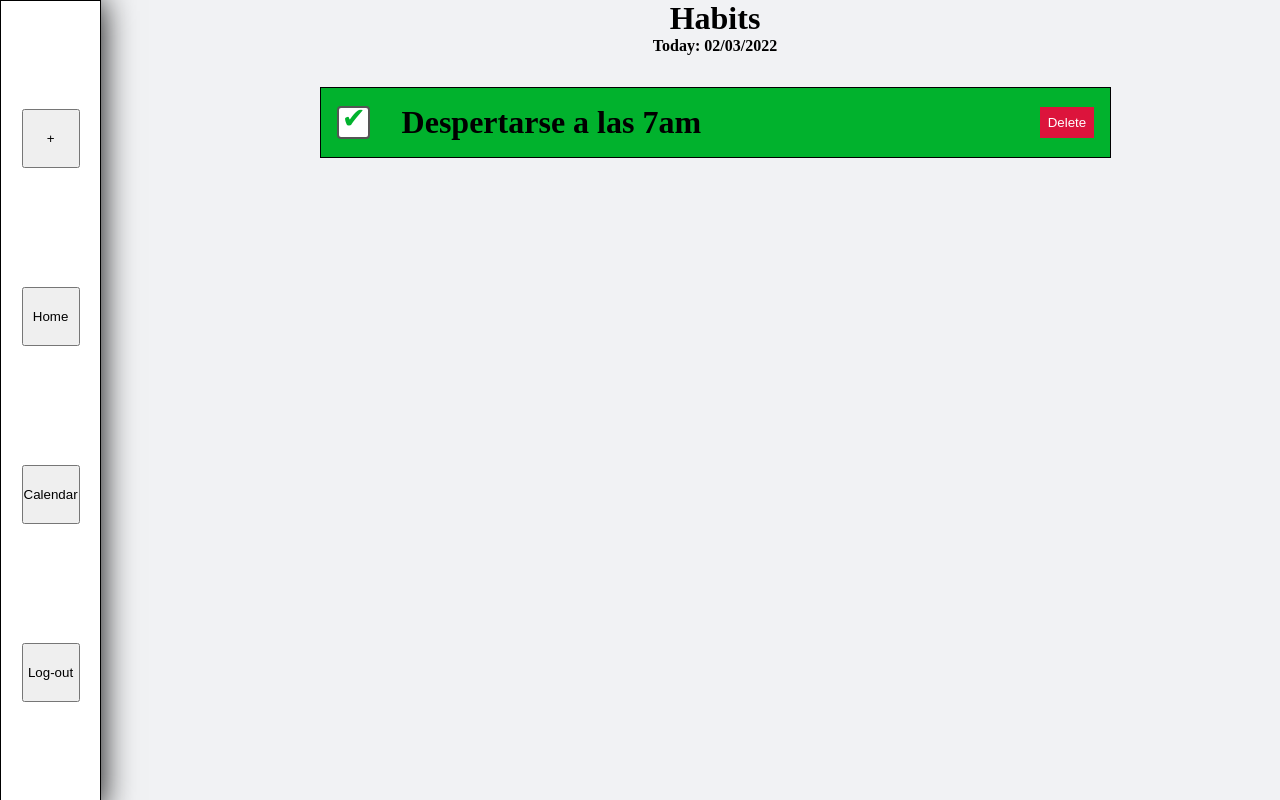
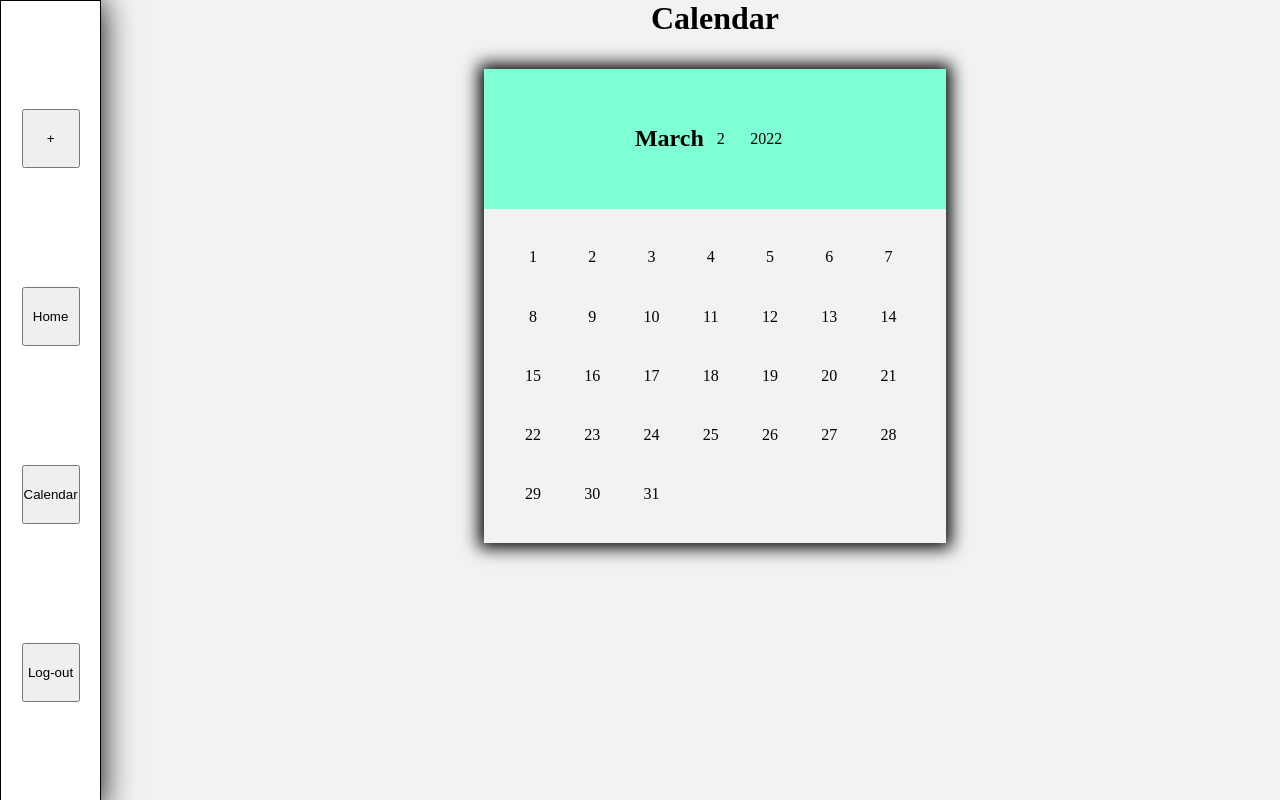
Before and after one commit to Franper02/MakeAHabit-React, a React (Create React App) app in the folder reactapp/: page /home in a window 1280 px wide. Both pictures are taken after a click on the button "Home". Built offline with nearby package versions, Linux system fonts and the light colour scheme; no server answers.

Commit message:
added calendar

```diff
--- /dev/null
+++ b/reactapp/src/calendar/Calendar.jsx
@@ -0,0 +1,52 @@
+import React from "react";
+import './calendar.css'
+
+export default function Calendar(){
+
+    const months =[
+        "January",
+        "February",
+        "March",
+        "April",
+        "May",
+        "June",
+        "July",
+        "August",
+        "September",
+        "October",
+        "November",
+        "December",
+    ]
+
+    let date = new Date()
+
+    const lastDay = new Date(
+        date.getFullYear(),
+        date.getMonth() + 1,
+        0
+    ).getDate();
+
+    let days = []
+
+    for(let i = 1; i <= parseInt(lastDay) ; i++){
+        days.push(i)
+    }
+
+    const alldays = days.map((day)=> <div key={day} className={day} >{day}</div>)
+
+    return(
+        <div className="calendar-container">
+            <h1>Calendar</h1>
+            <div className="calendar">
+                <div className="month">
+                    <h2>{months[date.getMonth()]}</h2>
+                    <p>{date.getDate()}</p>
+                    <p>{date.getFullYear()}</p>
+                </div>
+                <div className="days">
+                    {alldays}
+                </div>
+            </div>
+        </div>
+    )
+}
--- /dev/null
+++ b/reactapp/src/calendar/calendar.css
@@ -0,0 +1,43 @@
+.calendar-container {
+  display: flex;
+  flex-direction: column;
+  justify-content: center;
+  align-items: center;
+}
+
+.calendar {
+  margin: 2rem;
+  box-shadow: 0rem 0rem 1rem 0.3rem;
+}
+
+.month {
+  display: flex;
+  justify-content: center;
+  align-items: center;
+  padding: 3rem;
+  background-color: aquamarine;
+}
+
+.month > p {
+  padding: 0.8rem;
+}
+
+.days {
+  display: flex;
+  flex-wrap: wrap;
+  align-items: center;
+  padding: 0.2rem;
+  margin: 1rem;
+}
+
+.days > div {
+  display: flex;
+  width: 14%;
+  aspect-ratio: 1/1;
+  justify-content: center;
+  align-items: center;
+}
+
+.days > div:hover {
+  background-color: rgb(0, 255, 255);
+}
--- a/reactapp/src/home/components/HabitsPage.jsx
+++ b/reactapp/src/home/components/HabitsPage.jsx
@@ -35,10 +35,10 @@ export default function HabitsPage(props){
                     />
     })
 
-    var today = new Date();
-    var dd = String(today.getDate()).padStart(2, '0');
-    var mm = String(today.getMonth() + 1).padStart(2, '0'); //January is 0!
-    var yyyy = today.getFullYear();
+    let today = new Date();
+    let dd = String(today.getDate()).padStart(2, '0');
+    let mm = String(today.getMonth() + 1).padStart(2, '0'); //January is 0!
+    let yyyy = today.getFullYear();
 
     today = dd + '/' + mm + '/' + yyyy;
 
--- a/reactapp/src/home/components/Navbar.jsx
+++ b/reactapp/src/home/components/Navbar.jsx
@@ -5,8 +5,8 @@ export default function Navbar(props){
     return(
         <div className="nav-container">
             <button onClick={props.toggleNewHabit} className="nav-button">+</button>
-            <button className="nav-button">Home</button>
-            <button className="nav-button">Calendar</button>
+            <button onClick={props.toggleNavigation} className="nav-button">Home</button>
+            <button onClick={props.toggleNavigation} className="nav-button">Calendar</button>
             <button onClick={() => window.location.href="/logout"} className="nav-button">Log-out</button>
         </div>
     )
--- a/reactapp/src/home/home.jsx
+++ b/reactapp/src/home/home.jsx
@@ -2,6 +2,7 @@ import React from "react";
 import Navbar from "./components/Navbar";
 import HabitsPage from "./components/HabitsPage";
 import NewHabit from "./components/NewHabit";
+import Calendar from "../calendar/Calendar";
 import './styles/home.css'
 
 export default function Home(){
@@ -12,6 +13,13 @@ export default function Home(){
         habit : "",
         isChecked : false,
     })
+
+    const[navigation, changeNavigation] = React.useState(true)
+
+
+    function toggleNavigation(){
+        changeNavigation(prevChangeNavigation => !prevChangeNavigation)
+    }
 
     function toggleNewHabit(){
         setNewHabitOn(prevIsNewHabitOn => !prevIsNewHabitOn)
@@ -41,7 +49,7 @@ export default function Home(){
     return(
         <div className="page-container">
             <div className="homepage-navbar">
-                <Navbar toggleNewHabit={toggleNewHabit}/>
+                <Navbar toggleNewHabit={toggleNewHabit} toggleNavigation={toggleNavigation}/>
             </div>
             <NewHabit
                     visible={isNewHabitOn}
@@ -52,7 +60,7 @@ export default function Home(){
                     />
             <div className="main-content-wrapper" style={{display:`${isNewHabitOn ? "none" : "block"}`}}>
                 <div className="homepage-habits">
-                    <HabitsPage isNewHabit={isNewHabitOn}/>
+                    {navigation ? <HabitsPage isNewHabit={isNewHabitOn}/> : <Calendar />}
                 </div>
             </div>
         </div>
```
Also changed, not shown: 1 other file (tests, documents, lock files or other folders).
